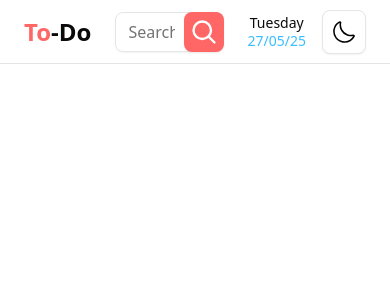
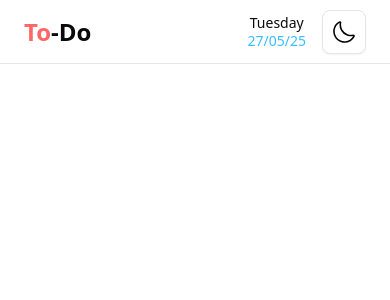
Before and after one commit to dhruv-d-simform/todo, a React (Vite) app: page / in a window 390 px wide. Shown: the top 300 px of the page. Built offline with nearby package versions, Linux system fonts and the light colour scheme.

Commit message:
feature: Hide the search bar in Header on very small screen sizes

```diff
--- a/src/components/Header.tsx
+++ b/src/components/Header.tsx
@@ -16,7 +16,7 @@ export function Header() {
                 <span className="text-main">To</span>-Do
             </a>
 
-            <div className="w-full max-w-[30rem] relative">
+            <div className="hidden sm:block w-full max-w-[30rem] relative">
                 <Input
                     type="text"
                     placeholder="Search your task here..."
```
